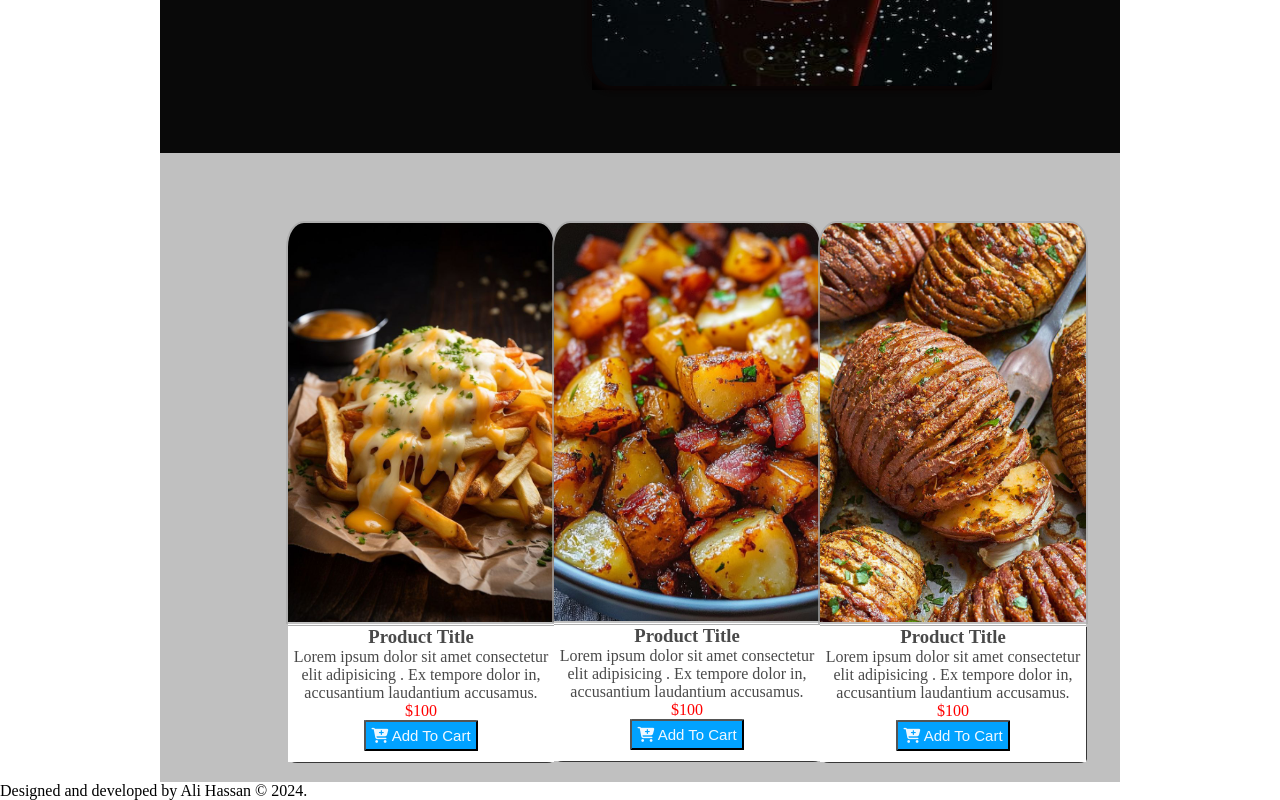
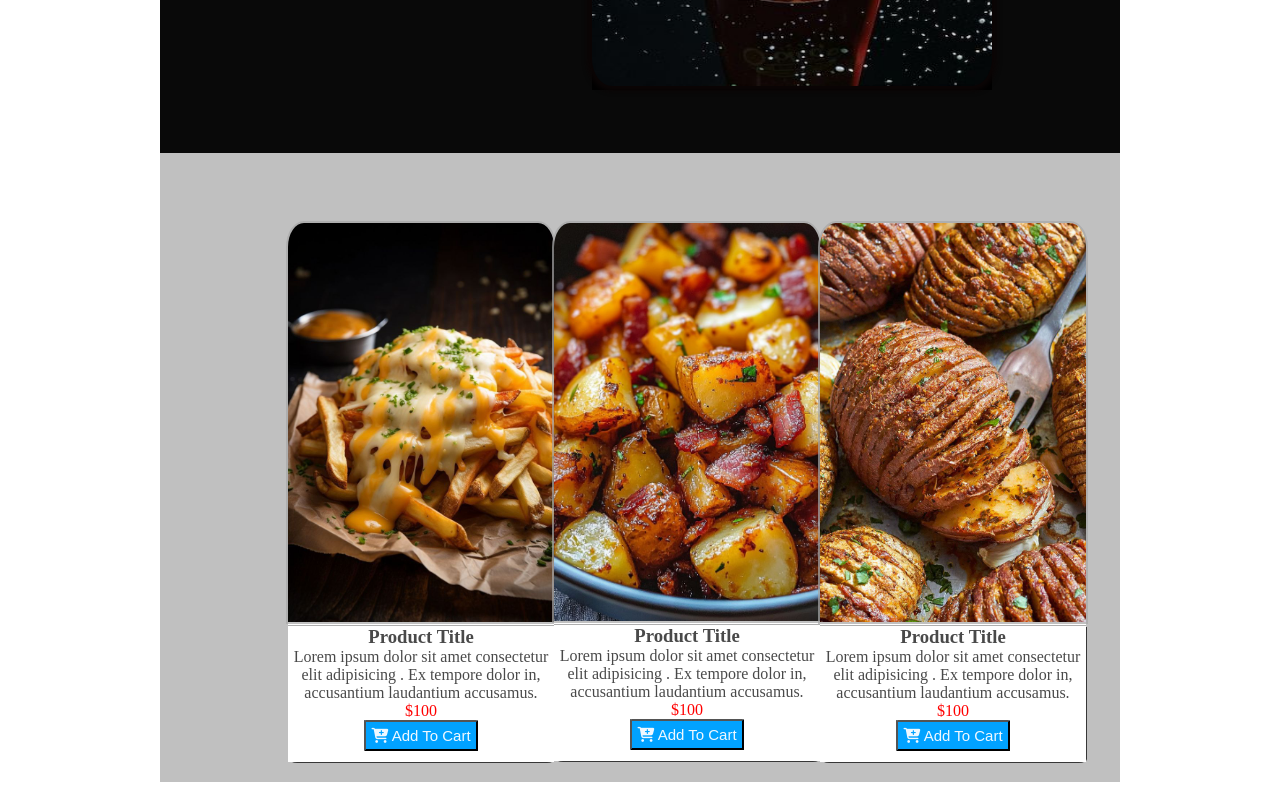
Before and after one commit to ahmed-abdallah-4/potatoess, a plain HTML site: page index.html in a window 1280 px wide. Shown: the part 635-1435 px from the top of the page. Drawn offline with Linux system fonts and the light colour scheme; a web font is replaced by a local one.

Commit message:
Update index.html

```diff
--- a/index.html
+++ b/index.html
@@ -146,11 +146,5 @@
         </article>
     </section>
 </main>
-
-<footer>
-    Designed and developed by
-    <span> Ali Hassan </span>
-    © 2024.
-  </footer>
 </body>
 </html>
```
